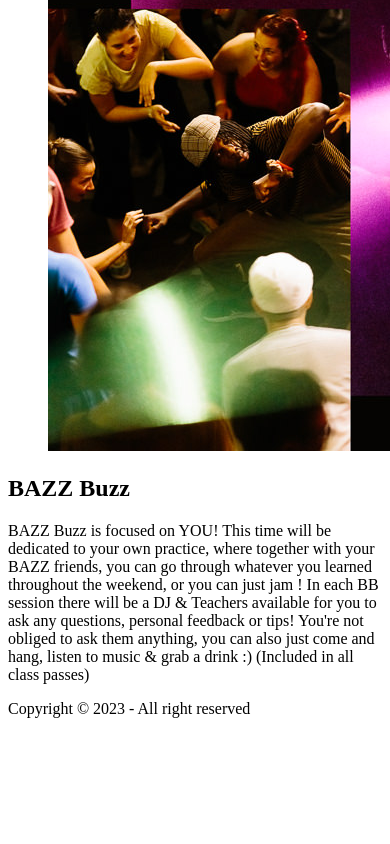
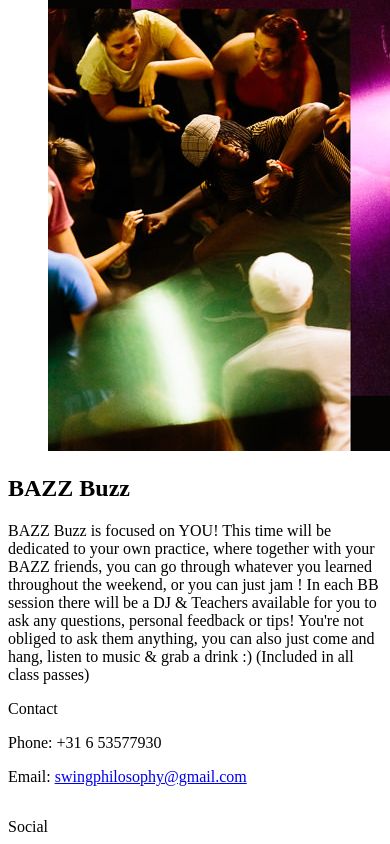
Before and after one commit to dsmits/bazz2023-svelte, a SvelteKit app: page / in a window 390 px wide. Shown: the part 7344-8188 px from the top of the page. Before the commit the page ends 8120 px from the top, so only its background shows below. Built offline with nearby package versions, Linux system fonts and the light colour scheme.

Commit message:
Email and phone

```diff
--- a/src/routes/Footer.svelte
+++ b/src/routes/Footer.svelte
@@ -1,10 +1,13 @@
-<footer class="footer items-center p-4 bg-neutral text-neutral-content">
-    <div class="items-center grid-flow-col">
+<footer class="footer  p-10 bg-neutral text-neutral-content">
 
-        <p>Copyright © 2023 - All right reserved</p>
+    <div>
+        <span class="footer-title">Contact</span>
+        <p>Phone: +31 6 53577930</p>
+        <p>Email: <a class="link-hover" href="mailto:swingphilosophy@gmail.com ">swingphilosophy@gmail.com </a></p>
+
     </div>
-    <div class="grid-flow-col gap-4 md:place-self-center md:justify-self-end">
-
+    <div>
+        <span class="footer-title">Social</span>
         <a href="https://www.instagram.com/bad_ass_jazz_festival/">
             <img class="stroke-2" src="instagram.svg" width="30" height="30"/></a>
     </div>
```
